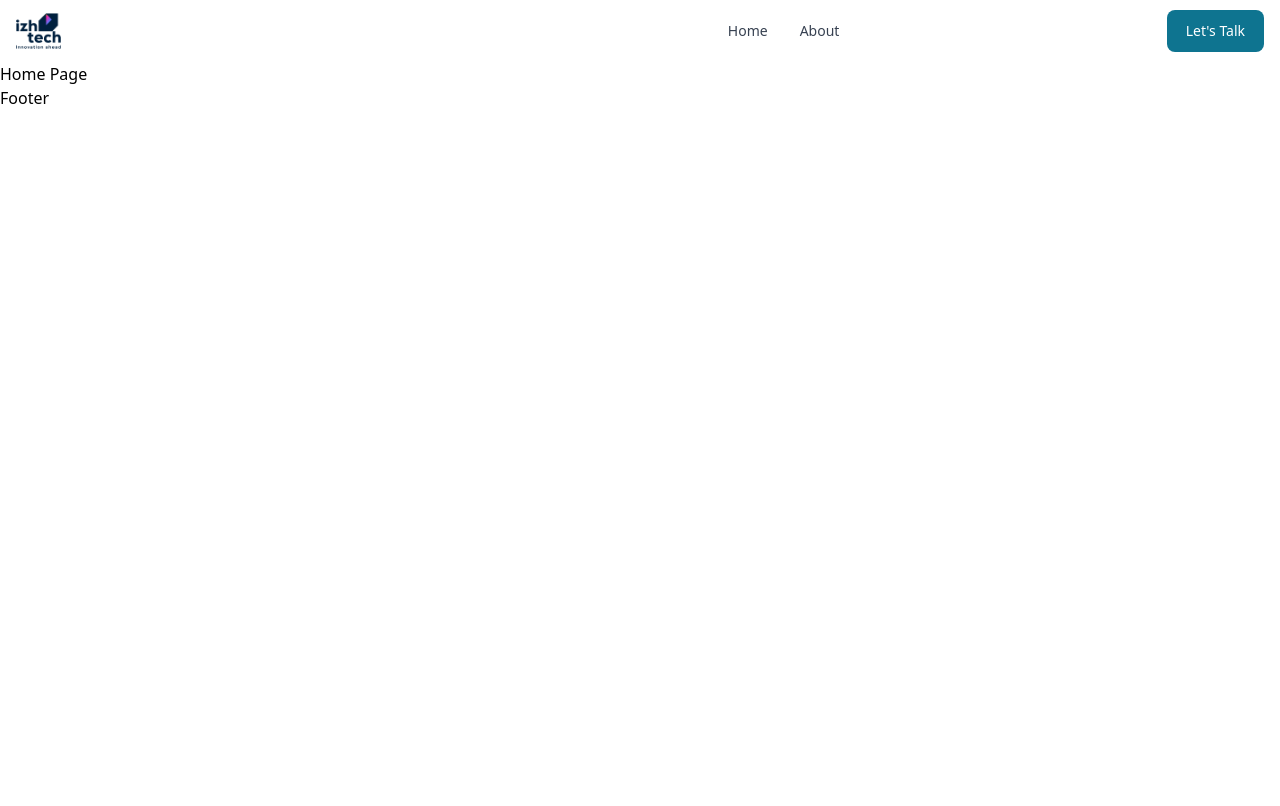
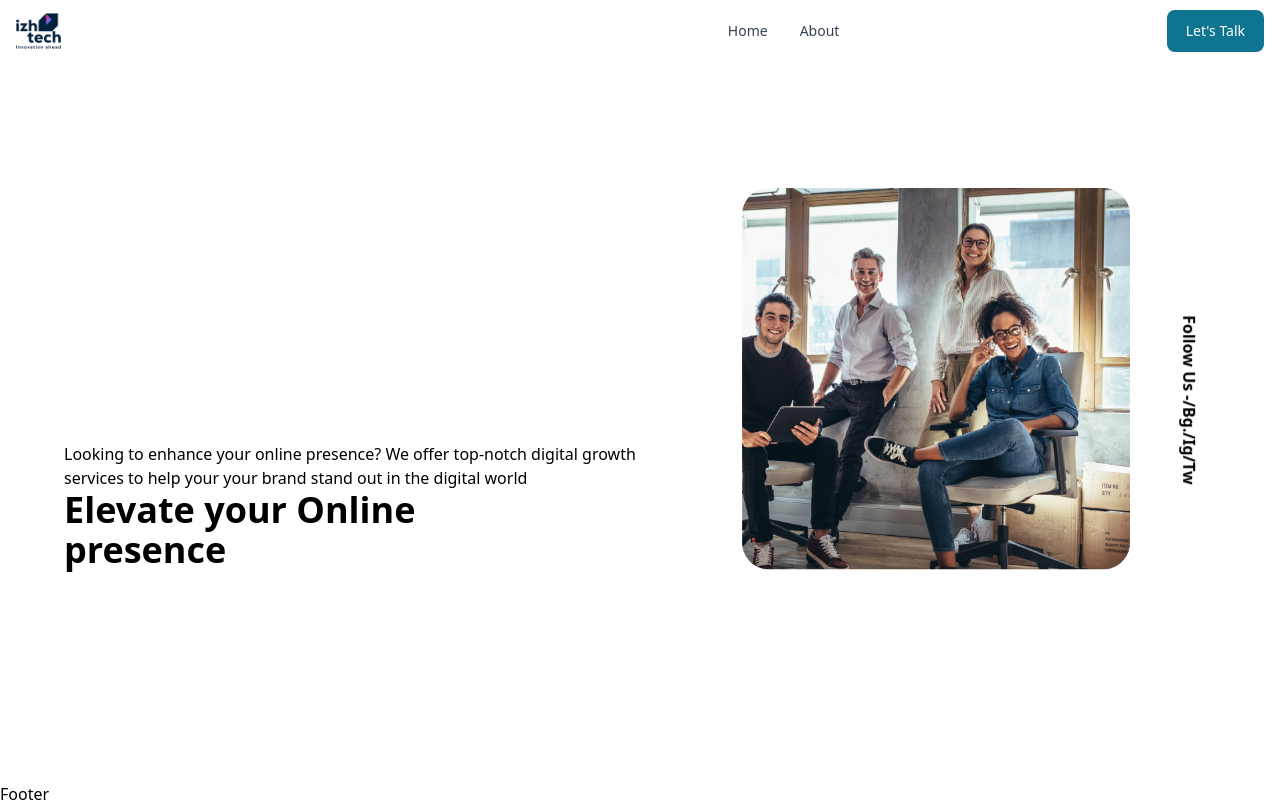
Before and after one commit to RexKnar/izhtech-react-latest, a React (Vite) app: page / in a window 1280 px wide. Built offline with nearby package versions, Linux system fonts and the light colour scheme.

Commit message:
hero section layout

```diff
--- a/src/main.tsx
+++ b/src/main.tsx
@@ -2,8 +2,8 @@ import React from "react";
 import ReactDOM from "react-dom/client";
 import { createBrowserRouter, RouterProvider } from "react-router-dom";
 import "./index.css";
-import About from "./pages/about/About";
-import Home from "./pages/home/Home";
+import About from "./pages/about";
+import Home from "./pages/home";
 import Header from "./shared/components/Header";
 import Footer from "./shared/components/Footer";
 
--- a/src/pages/home/Home.tsx
+++ /dev/null
@@ -1,11 +0,0 @@
-import { Button } from "flowbite-react";
-
-
-export  default function Home(){
-
-    return (
-        <>
-       <h1>Home Page</h1>
-        </>
-    )
-}
--- /dev/null
+++ b/src/pages/home/components/Hero.tsx
@@ -0,0 +1,32 @@
+export default function Hero() {
+  return (
+    <section className="h-[90vh] heroSection py-20">
+      <div className="flex-col justify-center gap-4 px-5 my-auto h-4/5 lg:flex lg:flex-row">
+        <div className=" lg:w-4/6 sm:w-[75%] sm:px-11 lg:m-0 mx-auto">
+          <div className="flex flex-col justify-end h-full pb-5 ">
+            <p>
+              Looking to enhance your online presence? We offer top-notch
+              digital growth services to help your your brand stand out in the
+              digital world
+            </p>
+            <h1 className="text-3xl font-bold lg:w-3/4 2xl:text-7xl lg:text-4xl md:text-4xl sm:text-4xl">
+              Elevate your Online presence
+            </h1>
+          </div>
+        </div>
+        <div className="flex flex-col justify-end h-full pb-5 mx-auto lg:w-3/6 sm:w-full ">
+          <img className=" sm:w-[50%] lg:w-[75%] lg:m-0 mx-auto h-auto" src="/images/hero/bg-1.png" />
+        </div>
+        <div className="fixed right-0 flex-col items-end justify-center hidden transform rotate-90 -translate-y-1/2 lg:flex top-1/2">
+          <div className="h-[1vw] flex justify-start">
+            <h3 className="my-auto font-semibold">
+              Follow Us -<a href="">/Bg.</a>
+              <a href="">/Ig</a>
+              <a href="">/Tw</a>
+            </h3>
+          </div>
+        </div>
+      </div>
+    </section>
+  );
+}
--- /dev/null
+++ b/src/pages/home/index.tsx
@@ -0,0 +1,10 @@
+import Hero from "./components/Hero";
+
+export  default function Home(){
+
+    return (
+       <>
+       <Hero/>
+       </>
+    )
+}
--- a/tailwind.config.js
+++ b/tailwind.config.js
@@ -3,6 +3,9 @@ export default {
   content: ['./src/**/*.{js,jsx,ts,tsx}',
   'node_modules/flowbite-react/**/*.{js,jsx,ts,tsx}'],
   theme: {
+    conteiner:{
+      padding:'2rem'
+    },
     extend: {},
   },
   plugins: [require('flowbite/plugin')],
```
Also changed, not shown: public/images/elements/blue-curve-lines.png (added), public/images/hero/bg-1.png (added), src/pages/about/index.tsx (renamed from src/pages/about/About.tsx).
